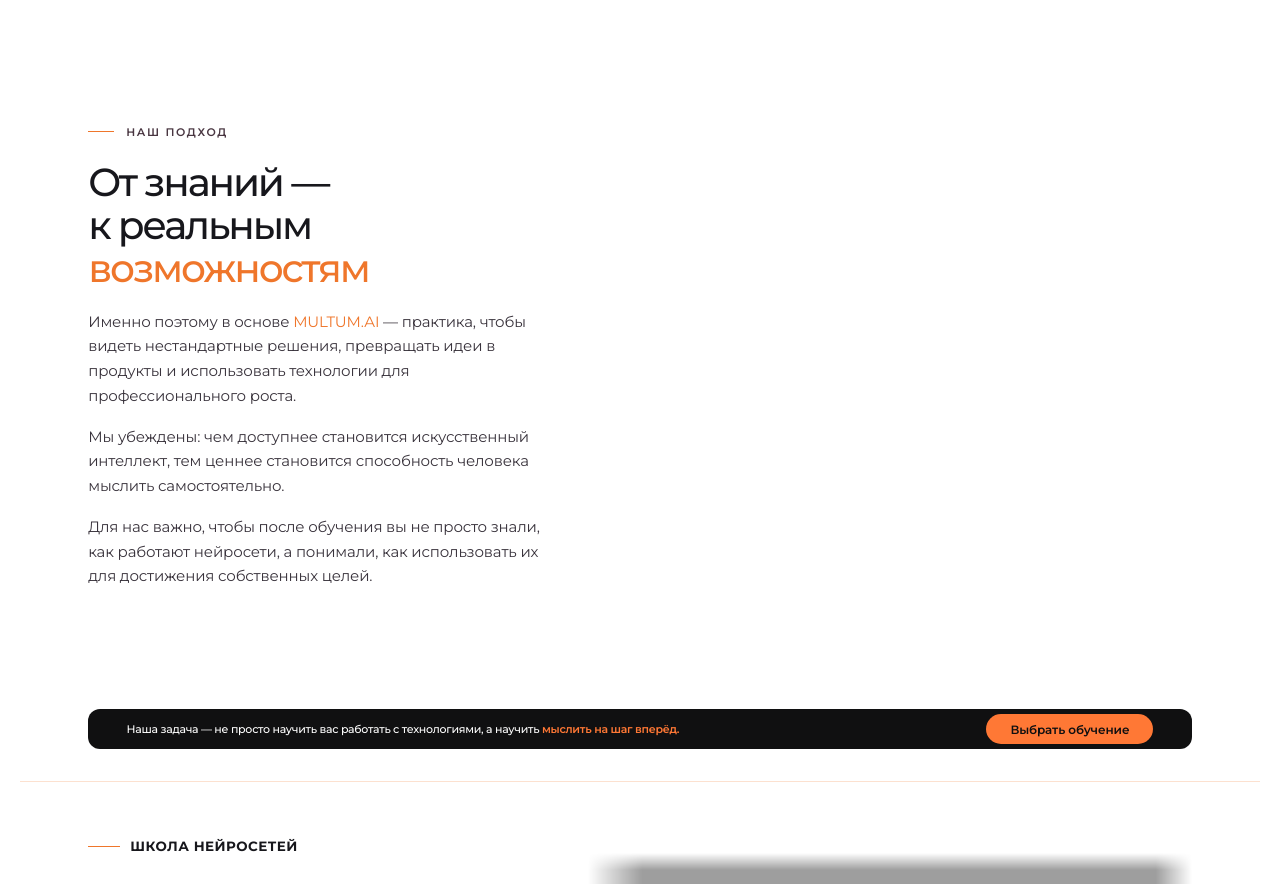
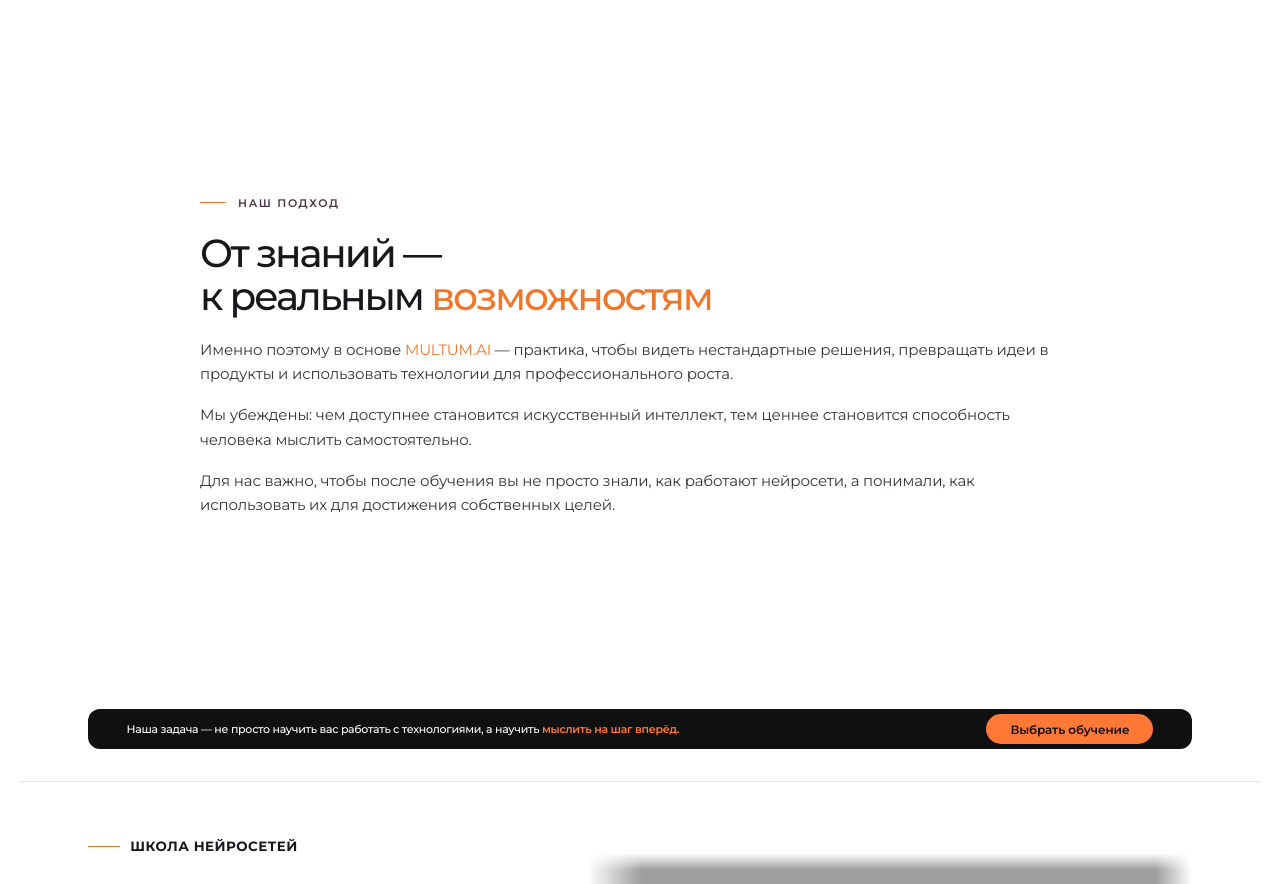
Before and after one commit to fuks19200-ctrl/09, a Next.js app: page / in a window 1280 px wide. Shown: the part 1620-2504 px from the top of the page. Built offline with nearby package versions, Linux system fonts and the light colour scheme; grey boxes are pictures that could not be loaded.

Commit message:
Center approach content in a wider reading column

```diff
--- a/app/globals.css
+++ b/app/globals.css
@@ -1258,3 +1258,14 @@ body:has(.courses-page) { overflow-x: hidden; overflow-y: auto; }
     line-height: 1.08;
   }
 }
+
+/* Center the approach copy in a wider reading column, with equal side margins. */
+@media (min-width:951px) {
+  .about-details-inner {
+    grid-template-columns: minmax(0,1fr);
+    width: min(100%, 880px);
+    margin-inline: auto;
+  }
+  .about-details-inner > div { grid-column: 1; }
+  .about-details-copy p { max-width: none; }
+}
```
